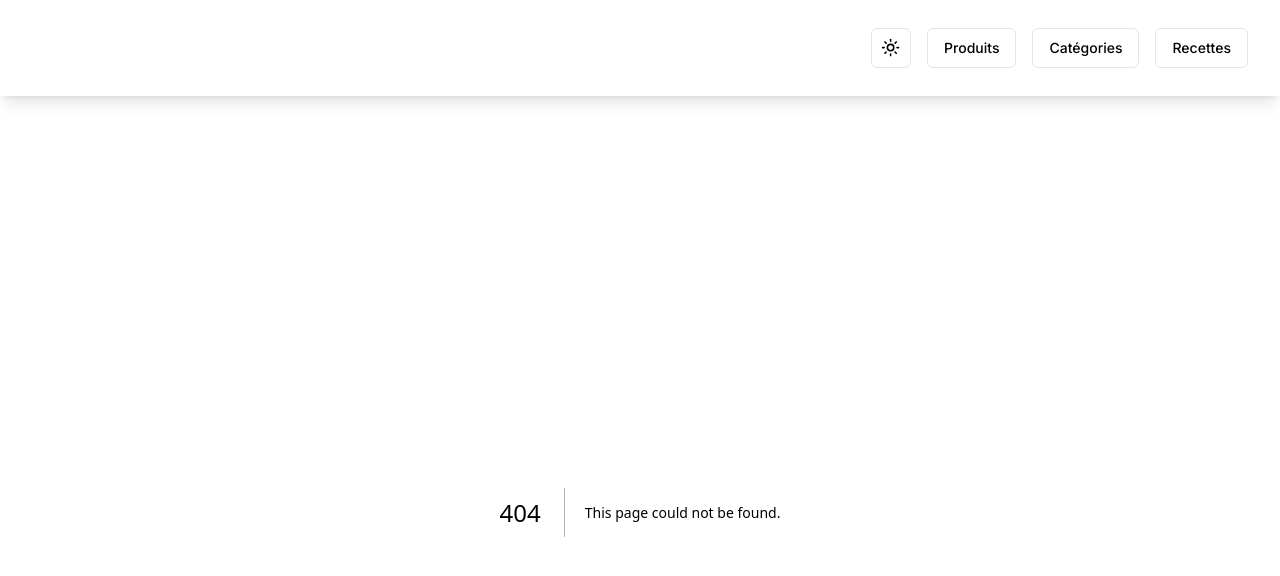
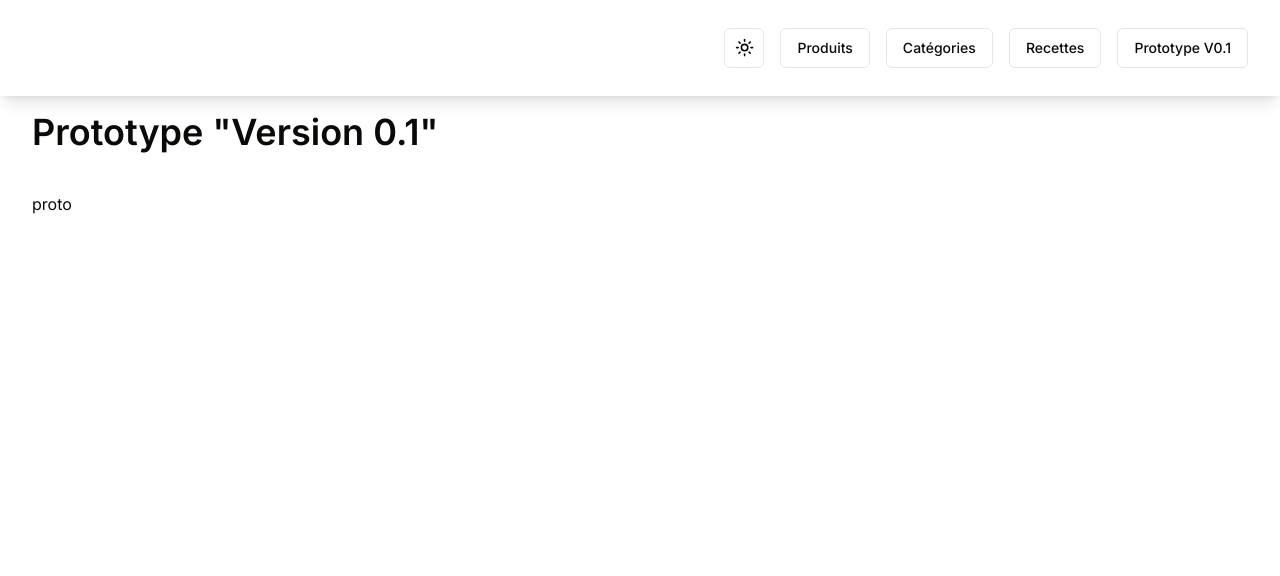
Before and after one commit to toitoinefr/calories-prototype-recipes, a Next.js app: page /prototype in a window 1280 px wide. Before the commit this address had no page. Shown: the top 576 px of the page. Built offline with nearby package versions, Linux system fonts and the light colour scheme.

Commit message:
dev: :consctruction: starting real prototype

```diff
--- /dev/null
+++ b/app/prototype/page.tsx
@@ -0,0 +1,14 @@
+import React from 'react'
+
+export default function Prototype() {
+  return (
+    <main>
+      <div className="container mx-auto">
+        <h1 className='text-4xl font-semibold mb-10'>Prototype &quot;Version 0.1&quot;</h1>
+        <div>
+          proto
+        </div>
+      </div>
+    </main>
+  )
+}
--- a/components/layout/header.tsx
+++ b/components/layout/header.tsx
@@ -20,6 +20,7 @@ export default function Header() {
                   <Button asChild variant={'outline'}><Link href="/products">Produits</Link></Button>
                   <Button asChild variant={'outline'}><Link href="/categories">Catégories</Link></Button>
                   <Button asChild variant={'outline'}><Link href="/recipes">Recettes</Link></Button>
+                  <Button asChild variant={'outline'}><Link href="/prototype">Prototype V0.1</Link></Button>
               </div>
             </div>
           </div>
```
